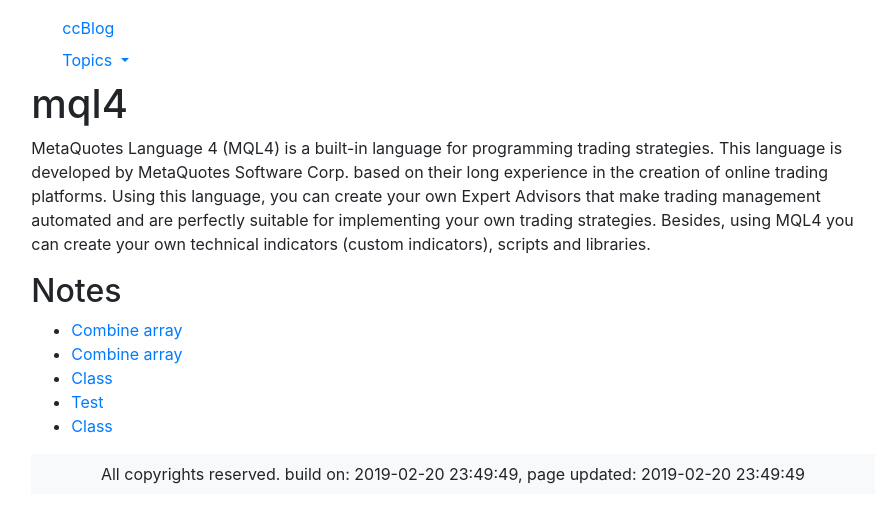
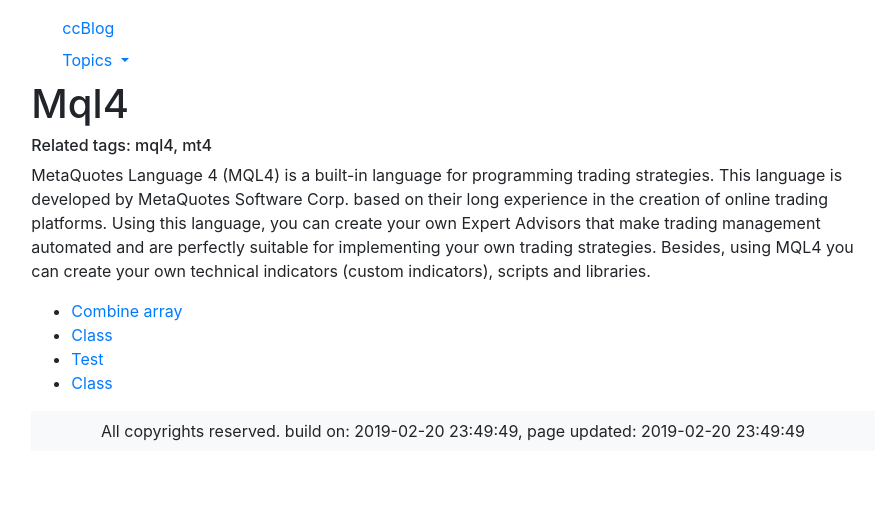
Before and after one commit to CoolColdUK/CoolColdUK.github.io, a Jekyll site: the page built from _topics/mql4.md, in a window 1280 px wide. Shown: the top 523 px of the page, without its empty margins (187-1071 px from the left). Built offline with Jekyll 4.4.1, drawn with Linux system fonts in a browser that asks for light colours; nearby versions of some CDN libraries.

Commit message:
wrong template

```diff
--- a/_layouts/topic.html
+++ b/_layouts/topic.html
@@ -1,13 +1,25 @@
 ---
 layout: default
 ---
-<h1>{{ page.name }}</h1>
-
+<h1>{{page.title}}</h1>
+<h6>Related tags: {{page.tags | join: ", "}}</h6>
 {{ content }}
 
-<h2>Notes</h2>
+{% assign page_tags_c = page.tags | size %}
+
 <ul>
   {% for note in site.notes %}
-    <li><a href="{{ note.url }}">{{ note.title }}</a></li>
+
+  {% assign note_tags_c = note.tags | size | plus: page_tags_c %}
+
+  {% assign combine_tags = page.tags | combine: note.tags %}
+  {% assign combine_tags_u = combine_tags | uniq %}
+  {% assign combine_tags_c = combine_tags_u | size %}
+
+  {% if note_tags_c > combine_tags_c %}
+    <li>
+      <a href="({{note.url}})">{{note.title}}</a>
+    </li>
+  {% endif %}
   {% endfor %}
 </ul>
--- a/_topics/mql4.md
+++ b/_topics/mql4.md
@@ -3,4 +3,4 @@
 full_name: MetaQuotes Language 4
 tags: [mql4,mt4]
 ---
->MetaQuotes Language 4 (MQL4) is a built-in language for programming trading strategies. This language is developed by MetaQuotes Software Corp. based on their long experience in the creation of online trading platforms. Using this language, you can create your own Expert Advisors that make trading management automated and are perfectly suitable for implementing your own trading strategies. Besides, using MQL4 you can create your own technical indicators (custom indicators), scripts and libraries.
+MetaQuotes Language 4 (MQL4) is a built-in language for programming trading strategies. This language is developed by MetaQuotes Software Corp. based on their long experience in the creation of online trading platforms. Using this language, you can create your own Expert Advisors that make trading management automated and are perfectly suitable for implementing your own trading strategies. Besides, using MQL4 you can create your own technical indicators (custom indicators), scripts and libraries.
--- a/topics.html
+++ b/topics.html
@@ -3,6 +3,7 @@
 ---
 <h1>{{page.title}}</h1>
 <h6>Related tags: {{page.tags | join: ", "}}</h6>
+{{ content }}
 
 {% assign page_tags_c = page.tags | size %}
 
```
